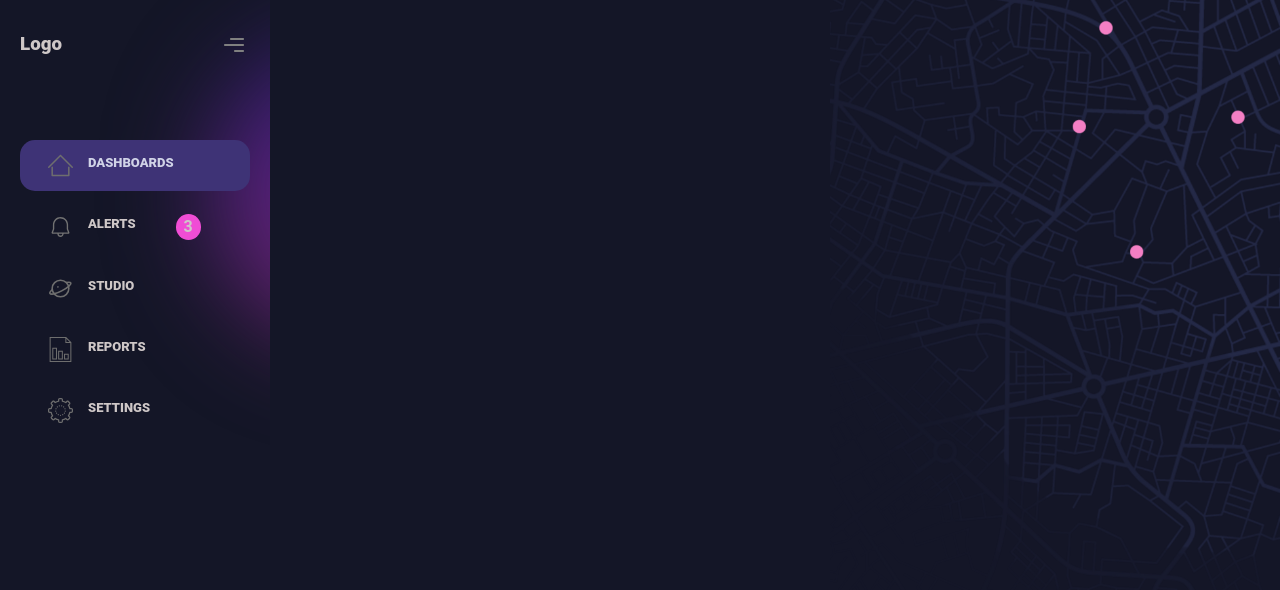
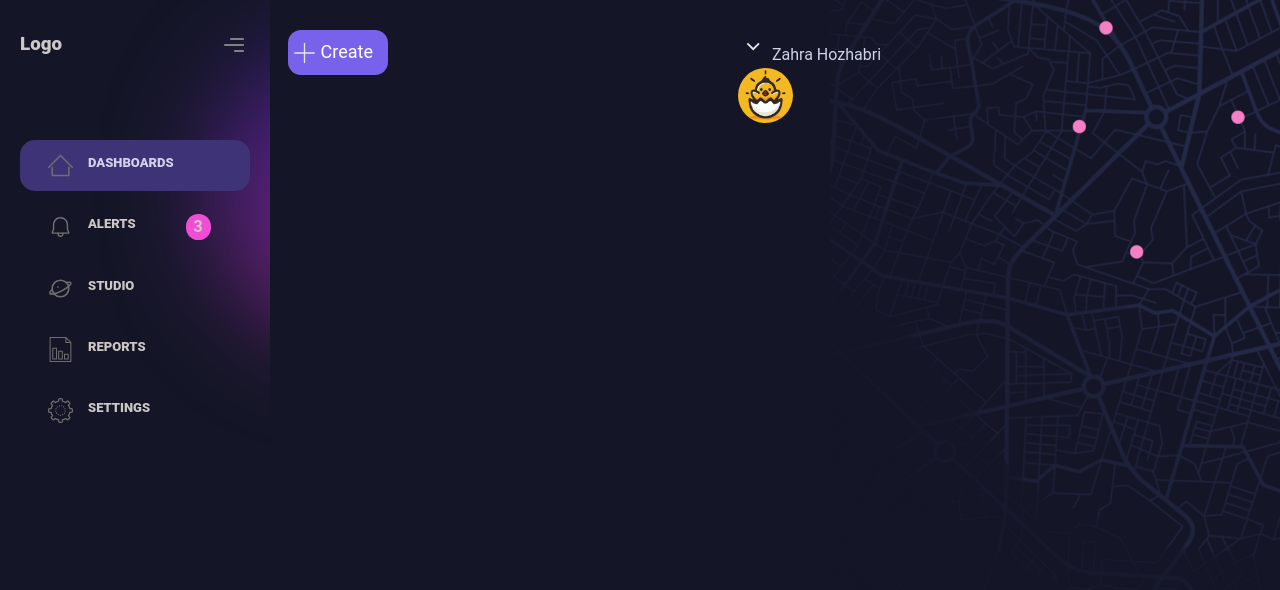
Before and after one commit to zahra-hjri/dashboard-project, a plain HTML site: page index.html in a window 1280 px wide. Drawn offline with Linux system fonts and the light colour scheme.

Commit message:
add content section

```diff
--- a/index.html
+++ b/index.html
@@ -46,6 +46,19 @@
                 </li>
             </ul>
         </div>
+        <div class="content">
+            <div class="content__top">
+                <div class="content__top--button">
+                    <img src="./images/plus.svg" alt="plus" class="content__top--button-icon">
+                    <span class="content__top--button-text">Create</span>
+                </div>
+                <div class="content__top--user">
+                    <img src="./images/arrow-down.svg" alt="arrow" class="content__top--user-icon">
+                    <span class="content__top--user-text">Zahra Hozhabri</span>
+                    <img src="./images/chicken.png" alt="" class="content__top--user-img">
+                </div>
+            </div>
+        </div>
     </div>
 </body>
 
--- a/style.css
+++ b/style.css
@@ -29,6 +29,8 @@ body {
 .container {
     padding: 0 2rem;
     margin-left: auto;
+    display: grid;
+    grid-template-columns: 20% 53% 27%;
 }
 
 .menu {
@@ -107,13 +109,76 @@ body {
 
 .number-bold {
     background-color: rgb(240, 77, 213);
-    border-radius: 50%;
+    border-radius: 48%;
     padding-left: 0.8rem;
     padding-right: 0.8rem;
-    margin-left: 4rem;
+    margin-left: 5rem;
 }
 
 .menu__lists--item-title {
     font-size: 1.3rem;
     font-weight: 800;
 }
+
+.content {
+    margin-top: 3rem;
+    margin-left: 2rem;
+    display: flex;
+}
+
+.content__top {
+    display: flex;
+    justify-content: space-between;
+}
+
+.content__top--button {
+    width: 10rem;
+    height: 4.5rem;
+    cursor: pointer;
+    background-color: #7862eb;
+    border-radius: 1.3rem;
+    display: flex;
+    justify-content: center;
+    align-items: center;
+    padding-right: 1.5rem;
+}
+
+.content__top--button-icon {
+    width: 3.5rem;
+    height: 2rem;
+    /* margin-top: 1.3rem; */
+    filter: invert(90%) hue-rotate(196deg);
+}
+
+.content__top--button-text {
+    color: white;
+    text-align: center;
+    font-size: 1.8rem;
+    /* padding: 1rem; */
+    /* margin-top: 1rem; */
+}
+
+.content__top--user {
+    /* display: flex; */
+    margin-left: 35rem;
+    align-items: center;
+
+}
+
+.content__top--user-icon {
+    /* margin-top: 1rem; */
+    width: 3rem;
+    filter: invert(90%) hue-rotate(196deg);
+
+}
+
+.content__top--user-text {
+    color: #d0d3e7;
+    margin-top: -5rem;
+}
+
+.content__top--user-img {
+    width: 5.5rem;
+    height: 5.5rem;
+    border-radius: 50%;
+}
```
